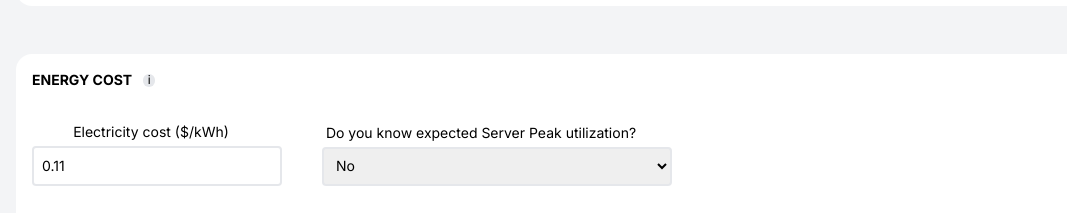
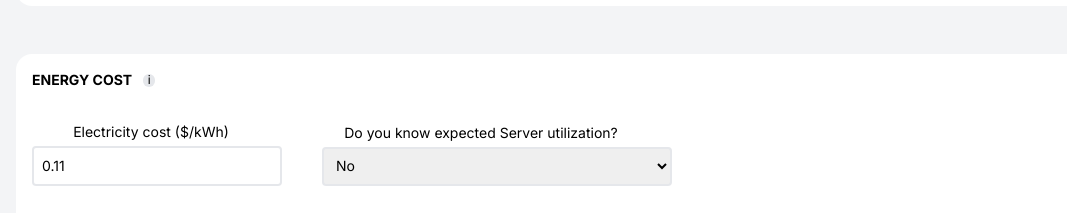
Before and after one commit to MarcoBofa/DataCenter_TCO, a Next.js app: page / in a window 1280 px wide. Shown: the part 1340-1553 px from the top of the page, without its empty margins (64-1131 px from the left). Built offline with nearby package versions, Linux system fonts and the light colour scheme.

Commit message:
update utilization

```diff
--- a/app/components/powerCost.tsx
+++ b/app/components/powerCost.tsx
@@ -156,7 +156,7 @@ const PowerCost: React.FC<powerProps> = ({
       </div>
       <div className="flex flex-col space-y-1 w-full md:w-[350px] mb-2 p-4 md:mr-[40px]">
         <label className="block text-sm" htmlFor="choice">
-          Do you know expected Server Peak utilization?
+          Do you know expected Server utilization?
         </label>
         <select
           {...register("choice")}
@@ -172,7 +172,7 @@ const PowerCost: React.FC<powerProps> = ({
           className={`flex flex-col space-y-1 w-full md:w-[300px] mb-2 p-4 md:mr-[40px]`}
         >
           <label className="block text-sm text-center ml-5" htmlFor="usage">
-            Expected Peak Server Utilization (%)
+            Expected Server Utilization (%)
           </label>
           <input
             {...register("usage", {
```
